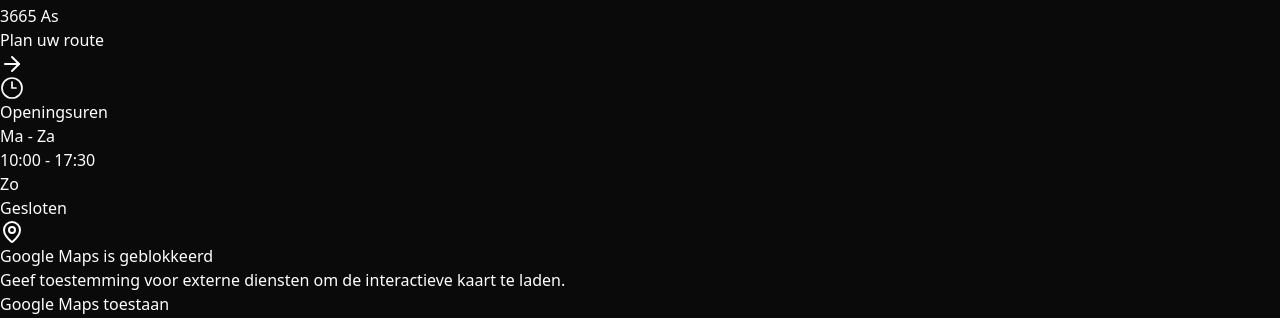
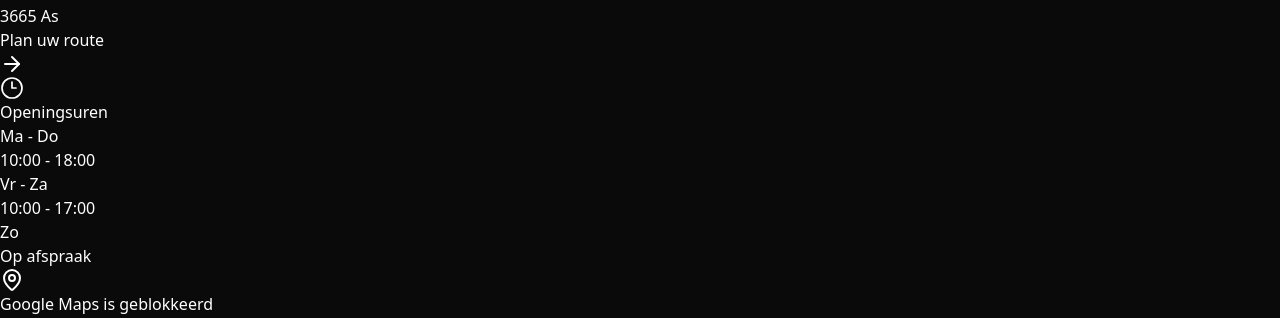
Before and after one commit to semozy/NemMotors-website, a Next.js app: page /contact in a window 1280 px wide. Shown: the part 1100-1418 px from the top of the page. Built offline with nearby package versions, Linux system fonts and the light colour scheme; no server answers.

Commit message:
Update detailed opening hours across the site (Footer, Contact, Test Drive Form)

```diff
--- a/src/app/contact/page.jsx
+++ b/src/app/contact/page.jsx
@@ -75,8 +75,9 @@ export default function ContactPage() {
 
           <InfoCard icon={Clock3} title="Openingsuren">
             <dl className="mt-2 space-y-3 text-xs">
-              <div className="flex justify-between gap-5"><dt>Ma - Za</dt><dd>10:00 - 17:30</dd></div>
-              <div className="flex justify-between gap-5 border-t border-neutral-100 pt-3"><dt>Zo</dt><dd>Gesloten</dd></div>
+              <div className="flex justify-between gap-5"><dt>Ma - Do</dt><dd>10:00 - 18:00</dd></div>
+              <div className="flex justify-between gap-5 border-t border-neutral-100 pt-3"><dt>Vr - Za</dt><dd>10:00 - 17:00</dd></div>
+              <div className="flex justify-between gap-5 border-t border-neutral-100 pt-3"><dt>Zo</dt><dd>Op afspraak</dd></div>
             </dl>
           </InfoCard>
         </section>
--- a/src/components/layout/Footer.jsx
+++ b/src/components/layout/Footer.jsx
@@ -6,7 +6,7 @@ export const siteGegevens = {
     phoneNumber: "+32 473 56 34 04",
     email: "info@nemmotors.be",
     address: "Ambachtslaan 5/10, 3665 As",
-    openingHours: "Ma - Za: 10:00 - 17:30\nZo: Gesloten",
+    openingHours: "Ma - Do: 10:00 - 18:00\nVr - Za: 10:00 - 17:00\nZo: Op afspraak",
     websiteUrl: process.env.NEXT_PUBLIC_SITE_URL || "https://nemmotors.be",
     enterpriseNumber: "",
     vatNumber: "",
```
Also changed, not shown: src/components/cars/TestDriveModal.jsx (+13 -7 lines).
